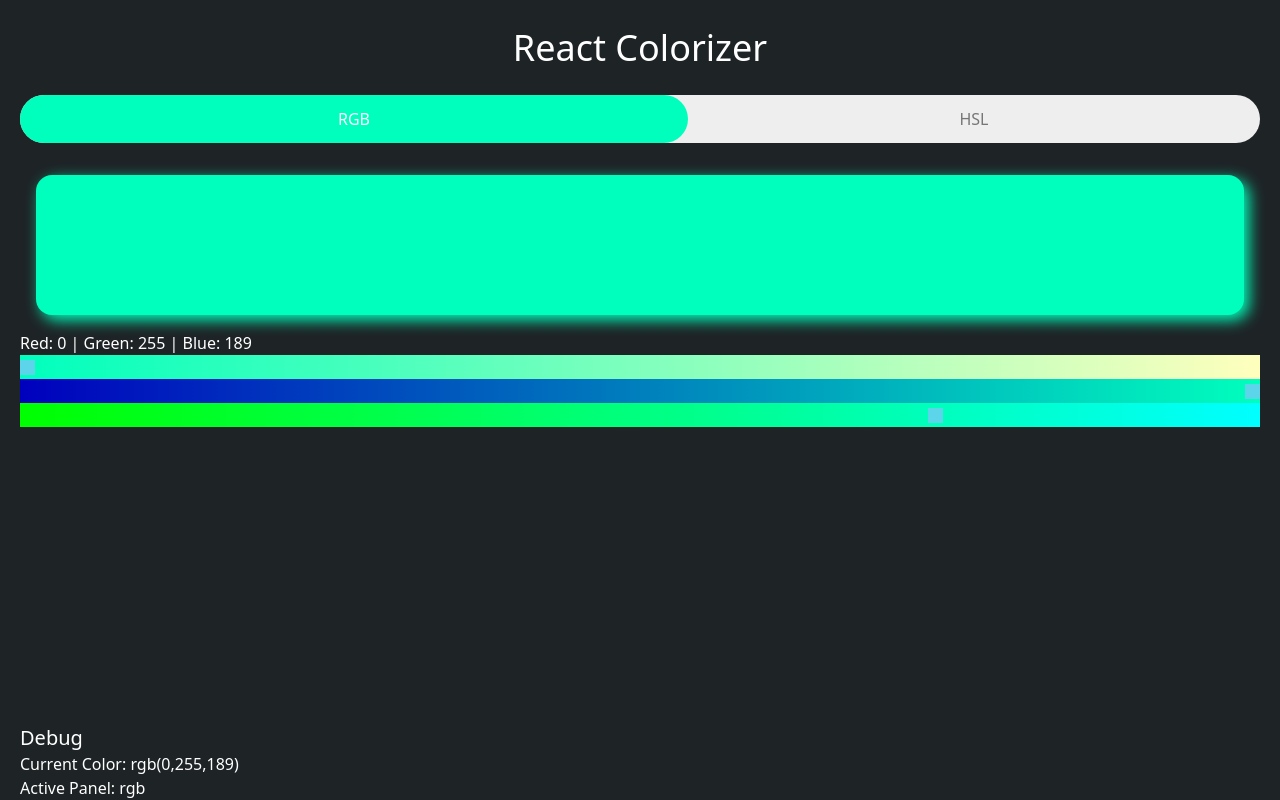
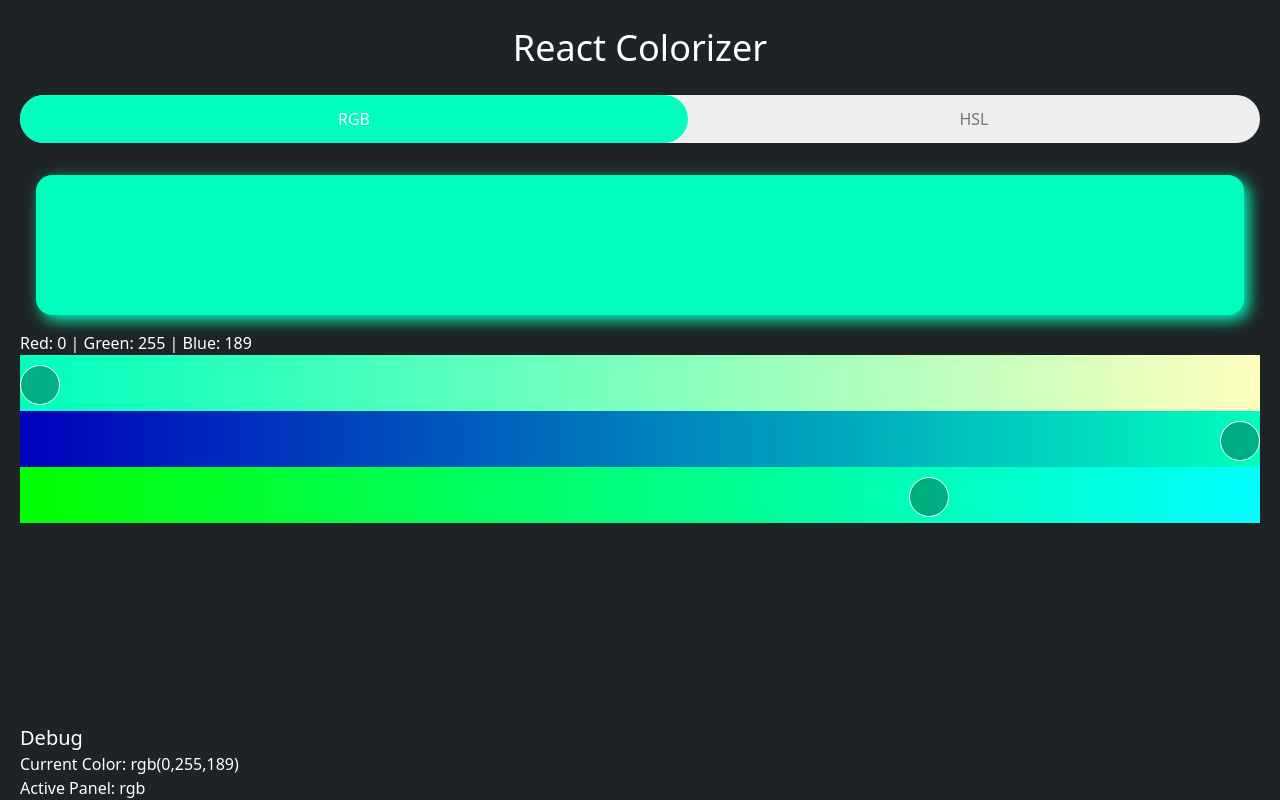
Before and after one commit to christiaan-fourie/zestii, a React (Create React App) app: page / in a window 1280 px wide. Built offline with nearby package versions, Linux system fonts and the light colour scheme; the HTML template or start-up script is replaced by a standard one.

Commit message:
Update styledStyle.css

```diff
--- a/src/styledStyle.css
+++ b/src/styledStyle.css
@@ -1,10 +1,9 @@
 input[type="range"] {
   -webkit-appearance: none;
   background-color: transparent;
-  height: 100%;
+  height: 50px;
   appearance: none;
   cursor: pointer;
-  border-radius: 15px;
   width: 100%;
 }
 
@@ -25,19 +24,31 @@ input[type="range"]::-moz-range-track {
 /***** Chrome, Safari, Opera, and Edge Chromium *****/
 input[type="range"]::-webkit-slider-thumb {
   -webkit-appearance: none; /* Override default look */
+  border: solid 1px white;
+  border-radius: 999px;
   appearance: none;
-  margin-top: -13px;
-  background-color: #5cd5eb;
-  height: 15px;
-  width: 15px;
+  margin-top: -15px;
+  background-color: #00000050;
+  height: 40px;
+  width: 40px;
+  transition: all 50ms;
+}
+input[type="range"]::-webkit-slider-thumb:hover {
+  -webkit-appearance: none; /* Override default look */
+  border: solid 1px white;
+  border-radius: 999px;
+  margin-top: -18px;
+  appearance: none;
+  background-color: #00000050;
+  height: 45px;
+  width: 45px;
 }
 
 /***** Firefox *****/
 input[type="range"]::-moz-range-thumb {
   border: none; /*Removes extra border that FF applies*/
-  border-radius: 0; /*Removes default border-radius that FF applies*/
-
-  background-color: #5cd5eb;
-  height: 15px;
-  width: 15px;
+  border: solid 1px white;
+  background-color: #000000;
+  height: 40px;
+  width: 40px;
 }
```
